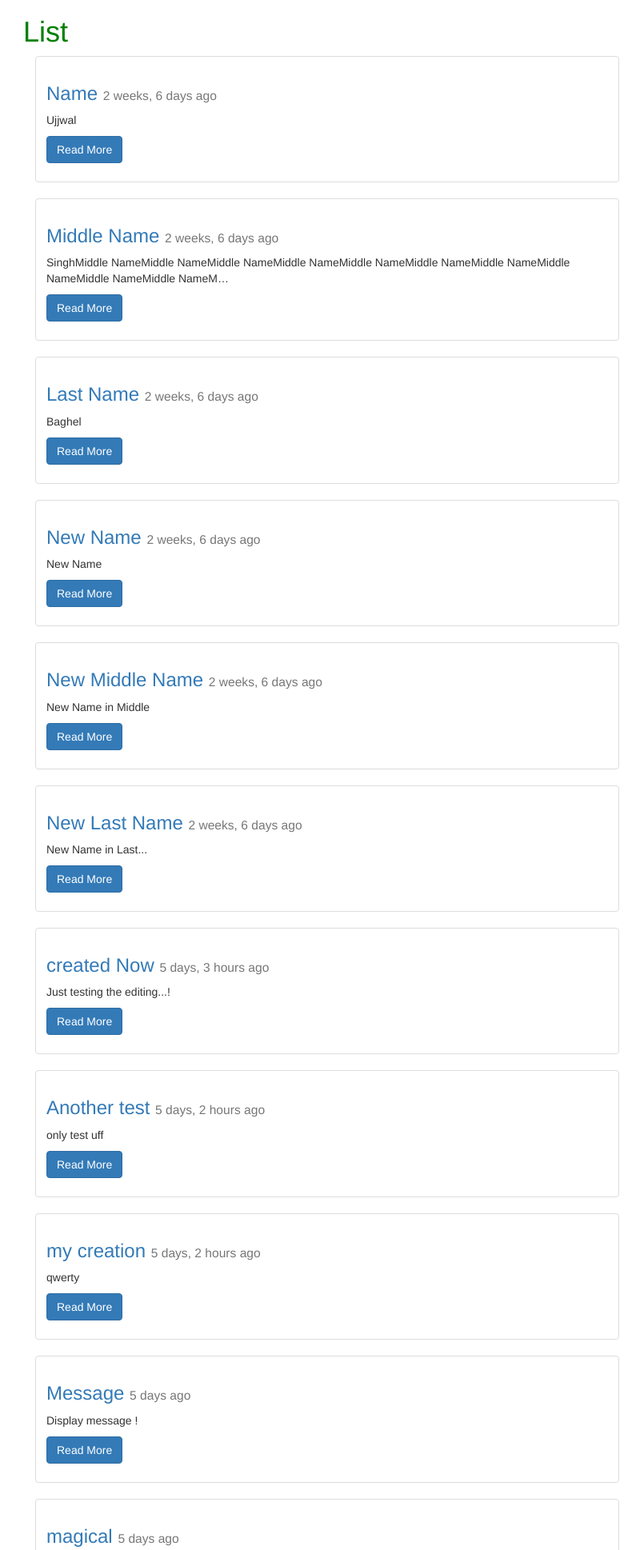
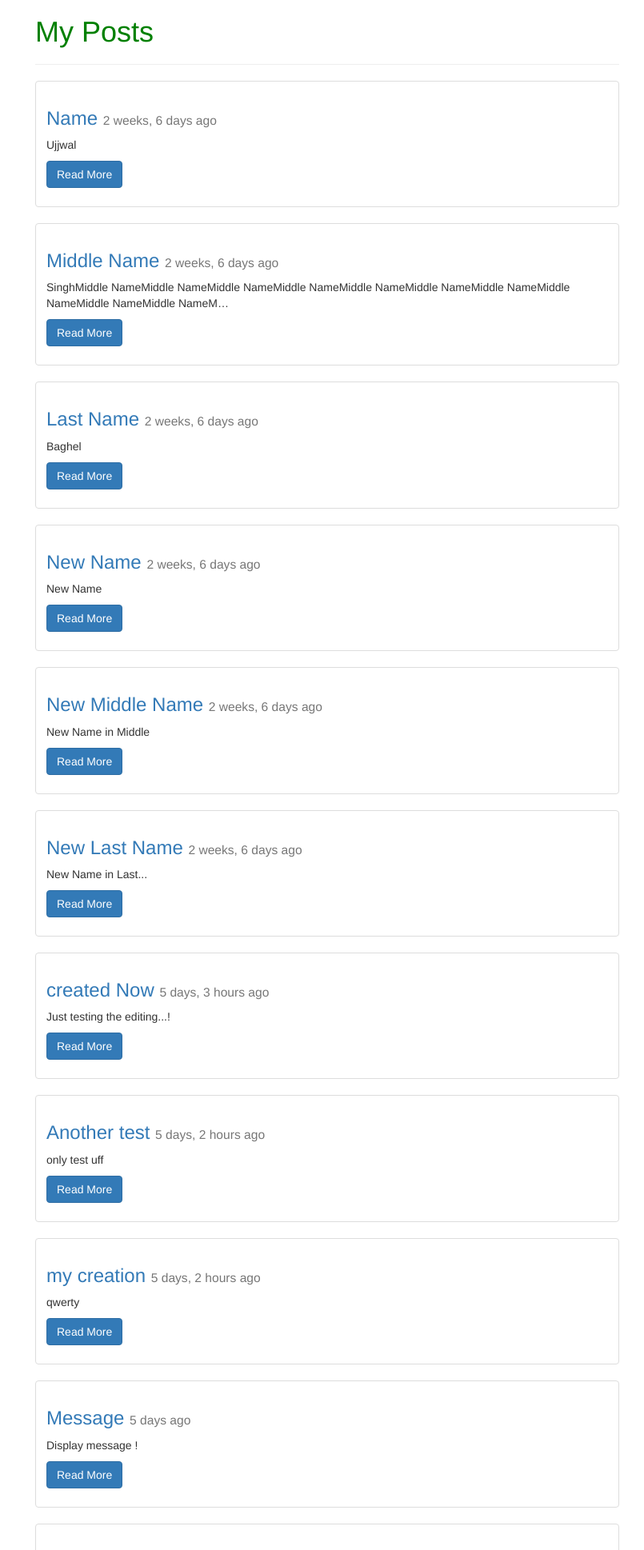
Before and after one commit to ujjwalsb/django-app, a Django app: page /posts/ in a window 1280 px wide. Shown: the top 1938 px of the page at 80% size, without its empty margins (41-846 px from the left). Run offline with Django 3.2, Linux system fonts and the light colour scheme; data comes from the database, SQL or seed files in the repository; some libraries are stand-ins or nearby versions.

Commit message:
Aligned the letters in bootstrap

```diff
--- a/overallreports/posts/views.py
+++ b/overallreports/posts/views.py
@@ -21,7 +21,7 @@ def post_list(request):
 	queryset = Post.objects.all()
 	context = {
 		"object_list":queryset,
-		"title":"List"
+		"title":"My Posts"
 	}
 	return render(request, "post_list.html", context)
 	# return HttpResponse("<h1>List</h1")
--- a/overallreports/templates/post_list.html
+++ b/overallreports/templates/post_list.html
@@ -1,9 +1,9 @@
 {% extends "base.html" %}
 {% block content %}
 
-<h1>{{title}}</h1>
+
 <div class="col-sm-8 col-offset-3">
-
+<h1>{{title}}</h1><hr/>
 {% for obj in object_list %}
 <div class="row">
   <div class="col-sm-12">
```
Also changed, not shown: 1 other file.
